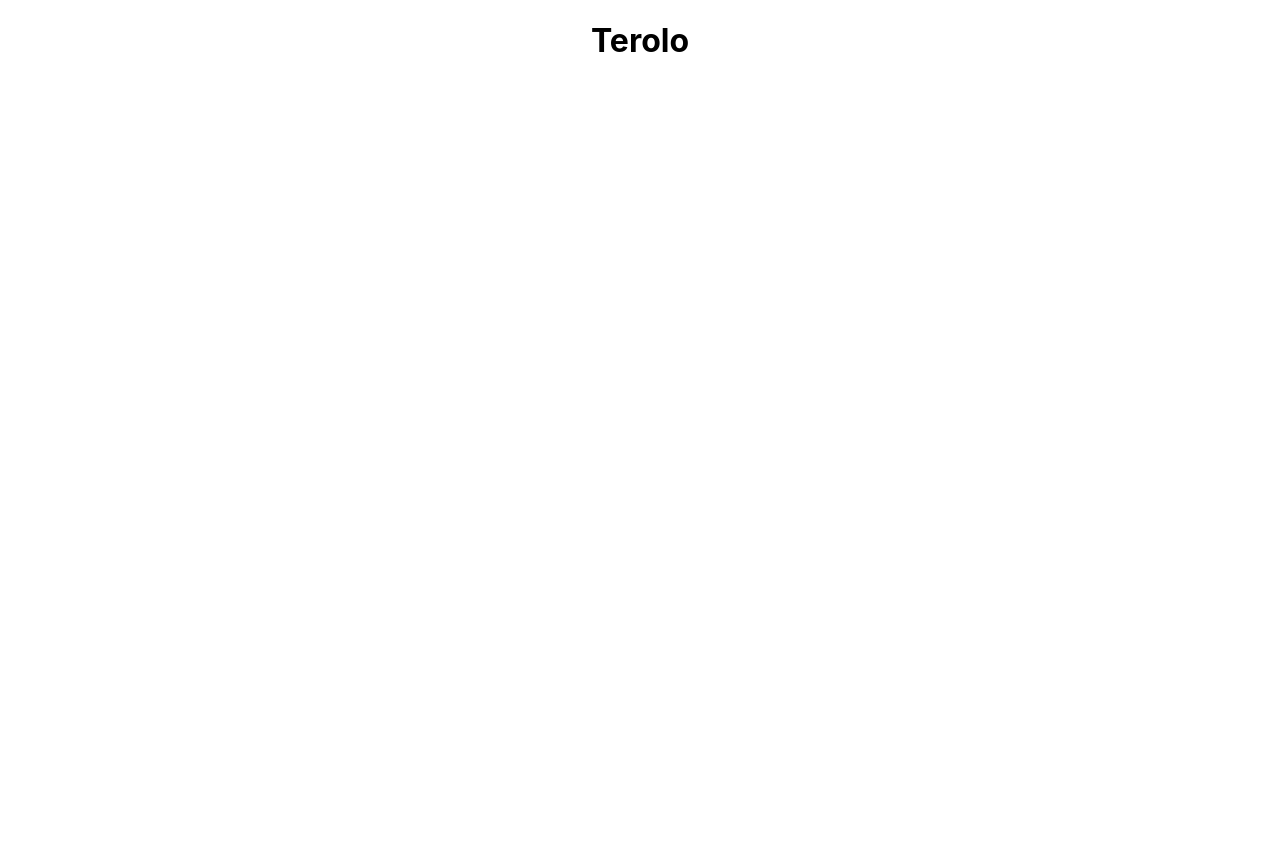
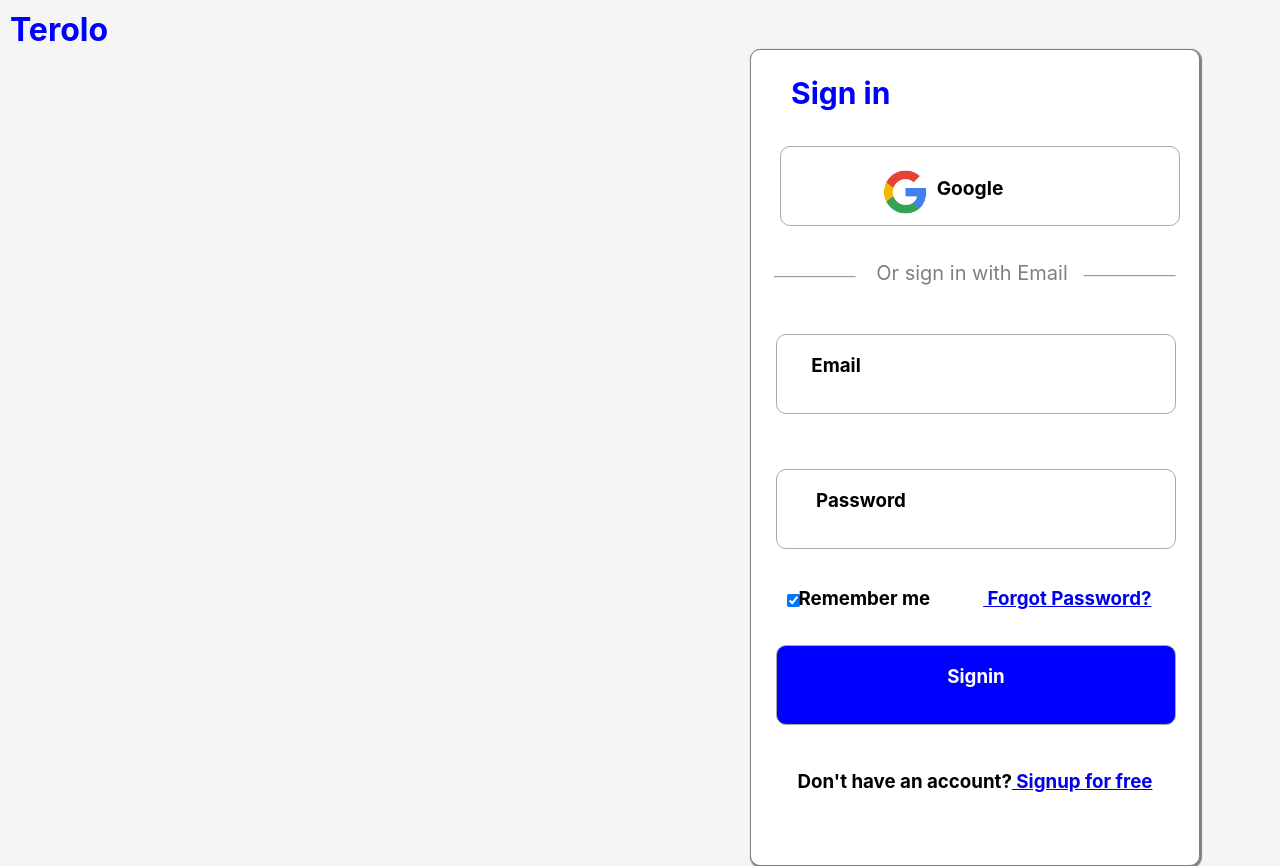
Before and after one commit to ayushnilabh1986/portfoliomanager, a React (Create React App) app: page / in a window 1280 px wide. Before the commit the page ends 800 px from the top, so only its background shows below. Built offline with nearby package versions, Linux system fonts and the light colour scheme.

Commit message:
1. SignIn Web Design without responsiveness

```diff
--- a/public/index.html
+++ b/public/index.html
@@ -2,6 +2,7 @@
 <html lang="en">
   <head>
     <meta charset="utf-8" />
+
     <link rel="icon" href="%PUBLIC_URL%/favicon.ico" />
     <meta name="viewport" content="width=device-width, initial-scale=1" />
     <meta name="theme-color" content="#000000" />
--- a/src/App.css
+++ b/src/App.css
@@ -1,10 +1,167 @@
+body {
+  background: whitesmoke;
+}
+
+
 .App {
   text-align: center;
 }
-
+.signIn {
+  text-align: left;
+  margin-left: 25px;
+  color: blue;
+  font-size: 30px;
+}
+.google{
+  text-align: center;
+  margin-top: -55px;
+  margin-left: -20px;
+  font-size: larger;
+  font-style: initial;
+}
 .App-logo {
   height: 40vmin;
   pointer-events: none;
+}
+.email1 {
+  margin-left: -280px;
+
+}
+.password {
+  margin-left: -230px;
+
+}
+.App {
+  height: 10vh;
+  width: 10vh;
+
+}
+.photo {
+align-self: self-start;
+  height: 70px;
+  width: 70px;
+  margin-left: -150px;
+margin-top: 10px;
+}
+.rectangle {
+  display: inline-block;
+  width: 400px;
+  height: 80px;
+  background: white;
+  margin-left: 10px;
+  margin-top: 10px;
+  border: 1px solid darkgray;
+  border-radius: 10px;
+  box-sizing: border-box;
+
+}
+.rectangle2 {
+  width: 400px;
+  height: 80px;
+  background: white;
+  margin-left: 10px;
+  margin-top: 29px;
+  border: 1px solid darkgray;
+  border-radius: 10px;
+  box-sizing: border-box;
+
+
+}
+.signUp {
+
+
+  margin-top: 45px;
+}
+.signIn1 {
+
+  color: white;
+  text-align: center;
+}
+#rememberMe label {
+  font:
+    1rem 'Fira Sans',
+    sans-serif;
+    padding: 0.4em;
+
+}
+
+.remember {
+  margin-top: -24px;
+
+}
+input {
+  margin-left: -360px;
+  margin-top: 25px;
+}
+.forgotPassword {
+margin-left: 53px;}
+
+.rectangle3 {
+
+  width: 400px;
+  height: 80px;
+  background: white;
+  margin-left: 10px;
+  margin-top: 35px;
+  border: 1px solid darkgray;
+  border-radius: 10px;
+  box-sizing: border-box;
+}
+
+.rectangle4 {
+  width: 400px;
+  height: 80px;
+  background: blue;
+  margin-left: 10px;
+  margin-top: 35px;
+  border: 1px solid darkgray;
+  border-radius: 10px;
+  box-sizing: border-box;
+}
+.line1 {
+width: 80px;
+margin-top: 50px;
+margin-left: 8px;
+
+}
+.box1 {
+  margin-left: 15px;
+  margin-right: 15px;
+
+
+
+}
+.line2 {
+  width: 90px;
+  margin-top: -10px;
+  margin-right: 8px;
+
+  }
+.email {
+  color: gray;
+  font-style: bold;
+  font-size: 20px;
+  margin-top: -25px;
+margin-left: -6px;
+}
+.terolo {
+  margin: 10px;
+  color: blue;
+}
+.box {
+   display: flex;
+   justify-content: center;
+   align-items: center;
+  margin-top: -10px;
+  display: inline-block;
+  width: 450px;
+  height: 817px;
+  background: white;
+  margin-left: 750px;
+  border: 1px solid gray;
+  border-radius: 10px;
+  box-sizing: border-box;
+  box-shadow: 1px 1px 1px 1px gray;
 }
 
 @media (prefers-reduced-motion: no-preference) {
--- a/src/App.js
+++ b/src/App.js
@@ -1,13 +1,56 @@
-import './App.css';
-
+import "./App.css";
+import googleLogo from "./../src/assets/google.webp";
 
 function App() {
   return (
     <div className="App">
-      <header>
-        <h1 className> Terolo </h1>
-      </header>
-</div>
+      <h1 className="terolo"> Terolo </h1>
+      <div className="box">
+        <div className="box1">
+          <h2 className="signIn">Sign in</h2>
+          <div className="rectangle">
+            <img className="photo" src={googleLogo} alt="react logo" />
+
+            <h3 className="google">Google</h3>
+          </div>
+          <hr className="line1" />
+          <div className="email">Or sign in with Email</div>
+          <hr className="line2" />
+
+          <br />
+
+          <div className="rectangle2">
+            <h3 className="email1">Email</h3>
+          </div>
+          <br />
+
+          <div className="rectangle3">
+            <h3 className="password">Password</h3>
+          </div>
+          <br />
+
+          <div>
+            <input type="checkbox" id="rememberMe" name="rememberMe" checked />
+
+            <label for="rememberMe">
+              <h3 className="remember">
+                Remember me
+                <a className="forgotPassword" href="forgotPassword.js"> Forgot Password?</a>
+              </h3>{" "}
+            </label>
+          </div>
+          <div className="rectangle4">
+            <h3 className="signIn1">Signin</h3>
+          </div>
+          <div className="signUp">
+            <h3>
+              Don't have an account?
+              <a href="SignUp.js"> Signup for free</a>
+            </h3>
+          </div>
+        </div>
+      </div>
+    </div>
   );
 }
 
```
Also changed, not shown: src/assets/an.jpg (added), src/assets/google.webp (added).
